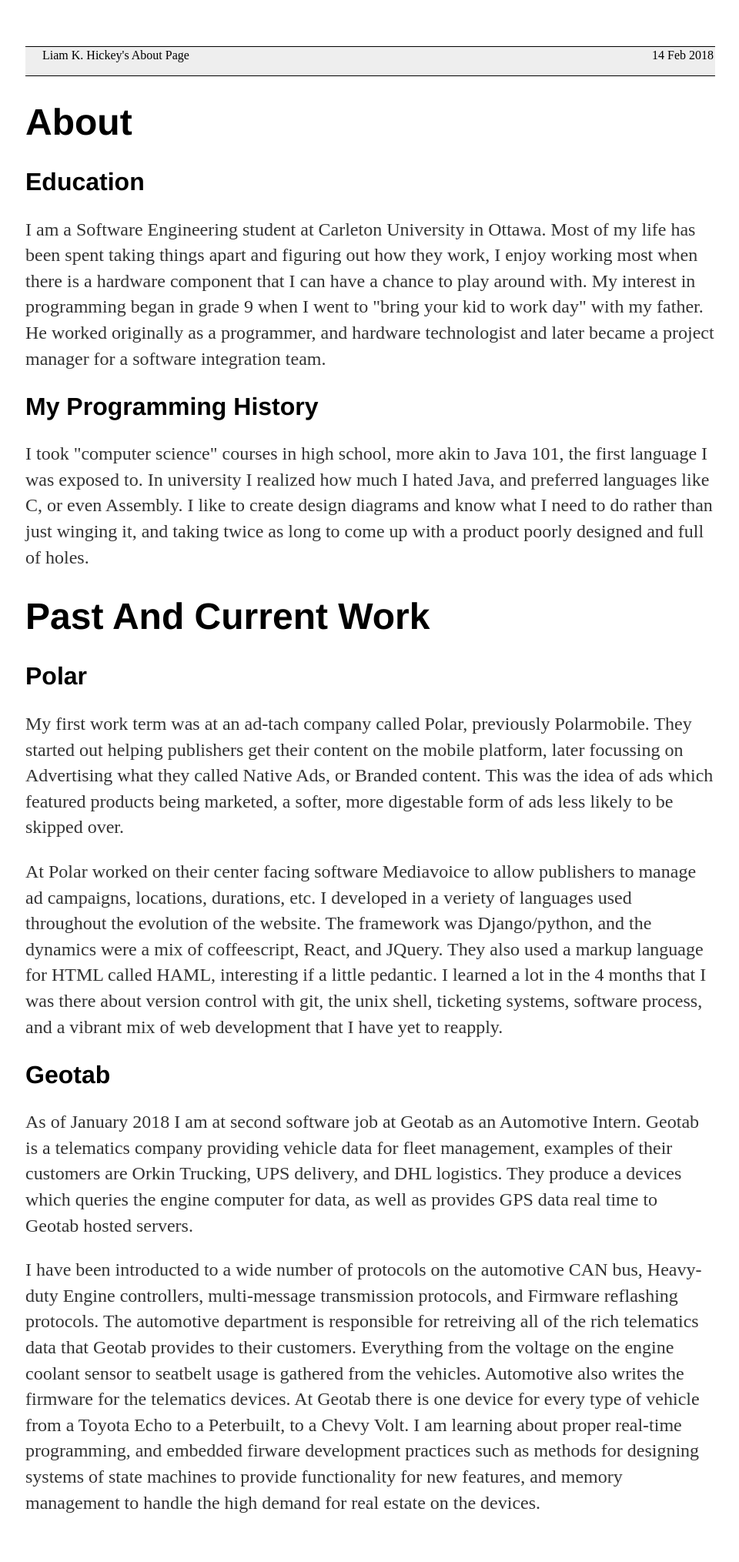
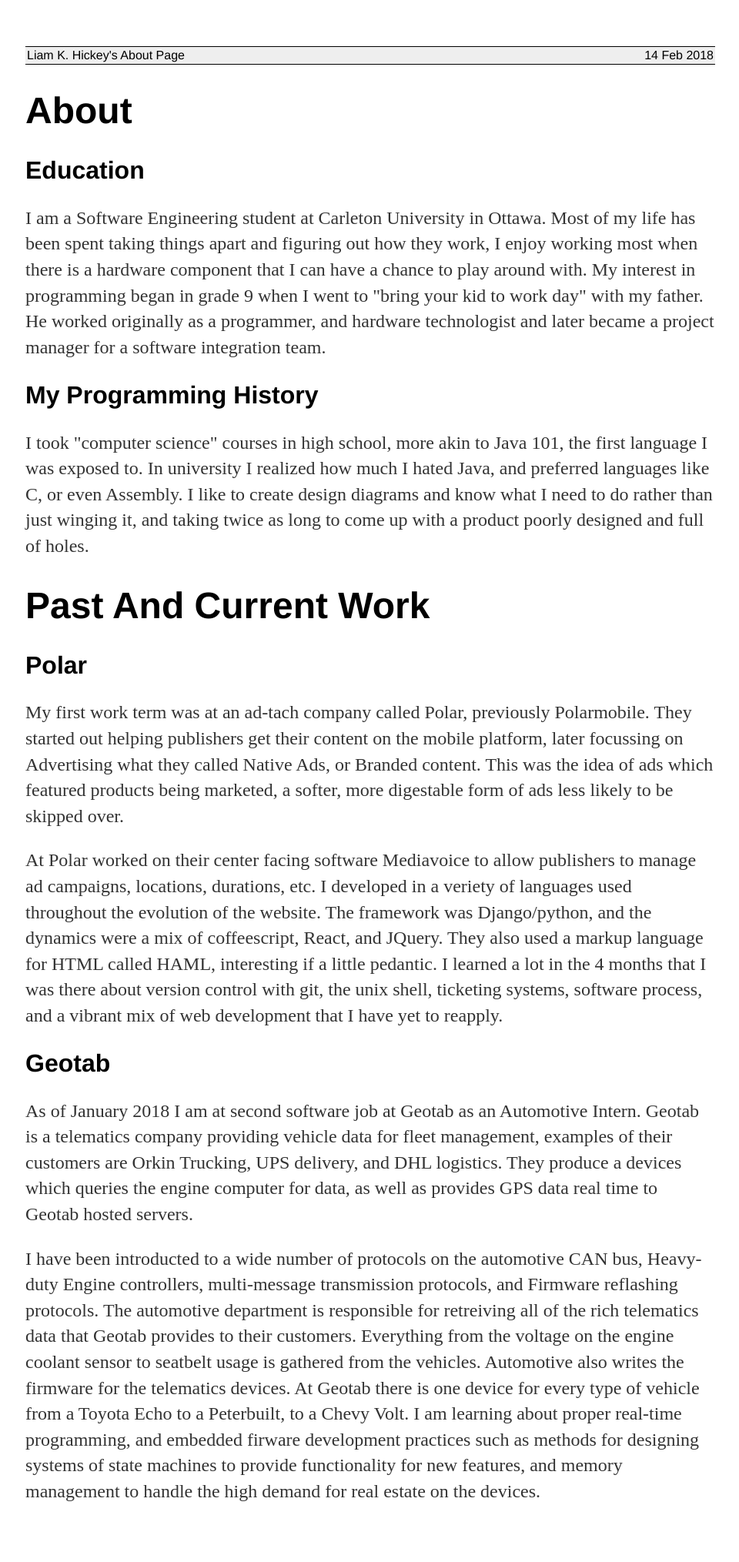
Before and after one commit to liamhickey/liamhickey.github.io, a Jekyll site: the page about.html, which Jekyll copies as it is, in a window 1280 px wide. Shown: the whole page at 77% size, without its empty margins (159-1119 px from the left). Built offline with Jekyll 4.4.1, drawn with Linux system fonts in a browser that asks for light colours.

Commit message:
padding and font changes in main.css

```diff
--- a/css/main.css
+++ b/css/main.css
@@ -13,8 +13,7 @@ nav ul li, footer ul li {
     margin-right: 20px;
 }
 #Header {
-    margin:20px 0 10px 0;
-    padding:0 0 2.0ex 20px;
+    font-family:'Helvetica', 'Arial', 'Sans-Serif';
     border-style:solid;
     border-color:black;
     border-width:1px 0;
```
